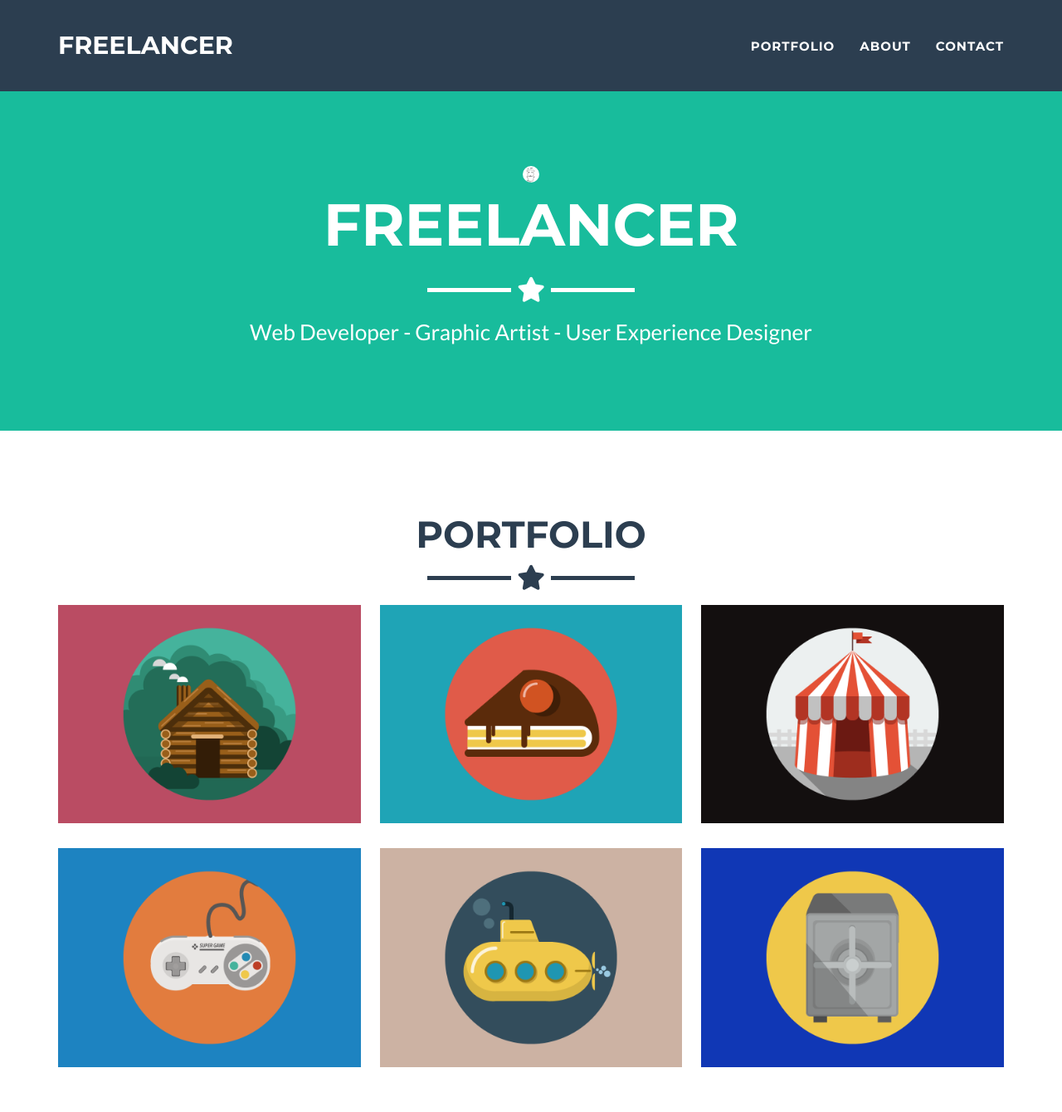
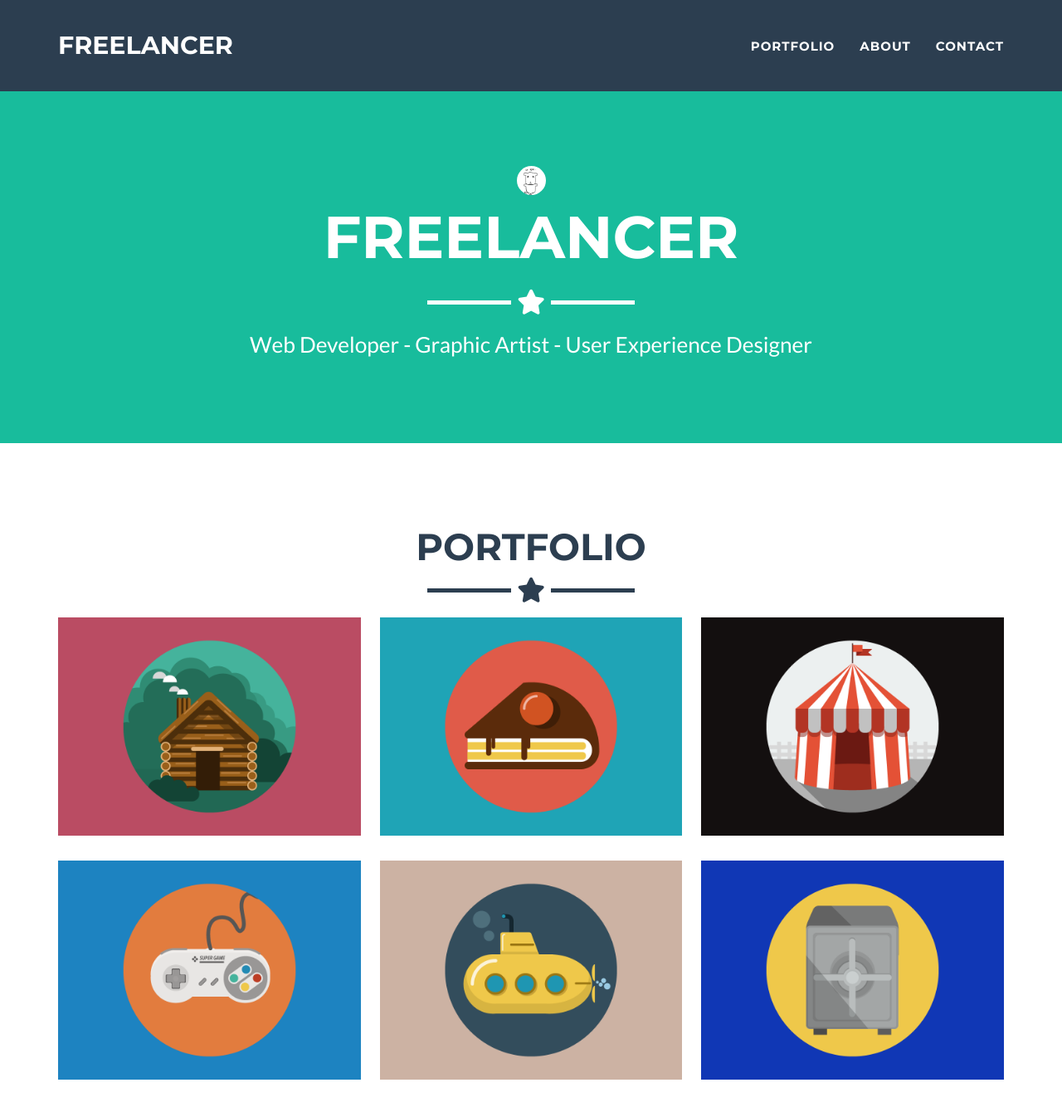
Before and after one commit to seyoung0114/seyoung0114, a Jekyll site: the page built from _posts/2014-07-18-project-1.markdown, in a window 1280 px wide and 1400 px high. Shown: the top 1340 px of the window at 83% size. Built offline with Jekyll 4.4.1, drawn with Linux system fonts in a browser that asks for light colours.

Commit message:
Update main.css
프로필 사진 크기 수정

```diff
--- a/_includes/css/main.css
+++ b/_includes/css/main.css
@@ -485,8 +485,8 @@ footer .footer-below {
 
 /* 프로필 사진 강제 스타일 */
 .profile-pic {
-  width: 20px !important;
-  height: 20px !important;
+  width: 35px !important;
+  height: 35px !important;
   border-radius: 50% !important;
   object-fit: cover !important;
   display: block !important;
```
